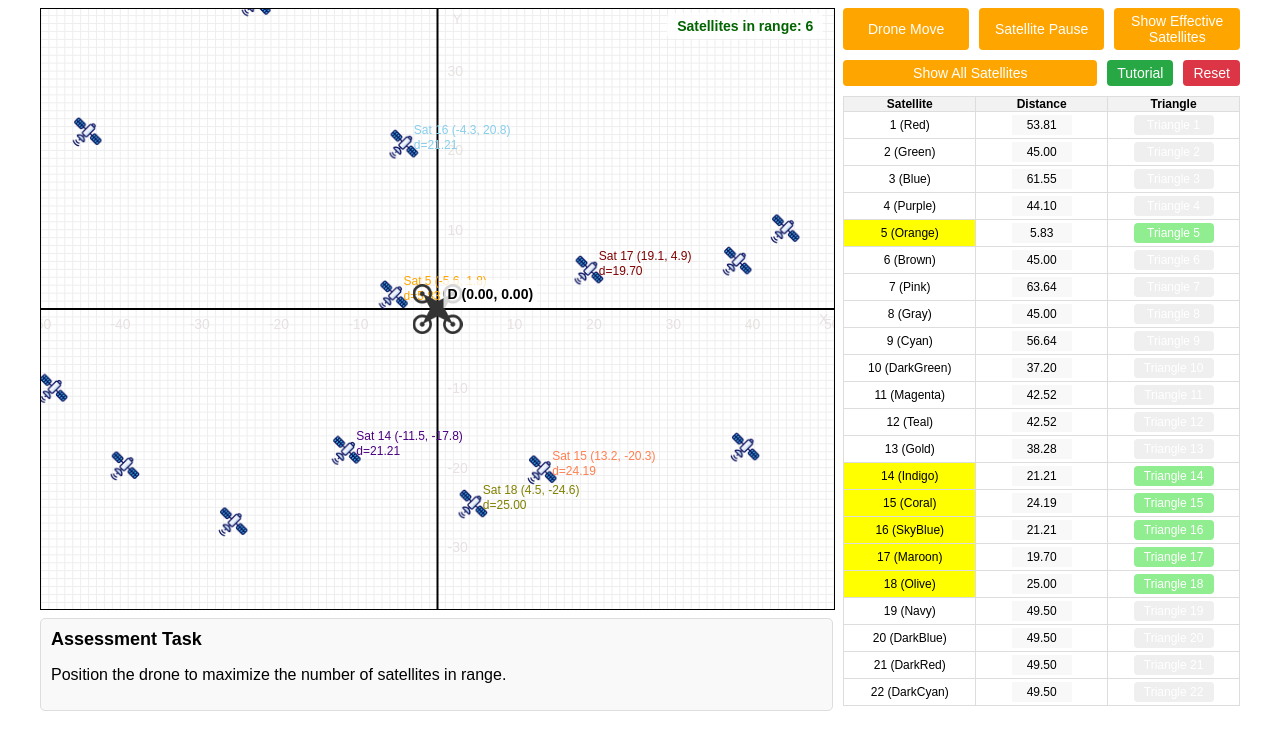
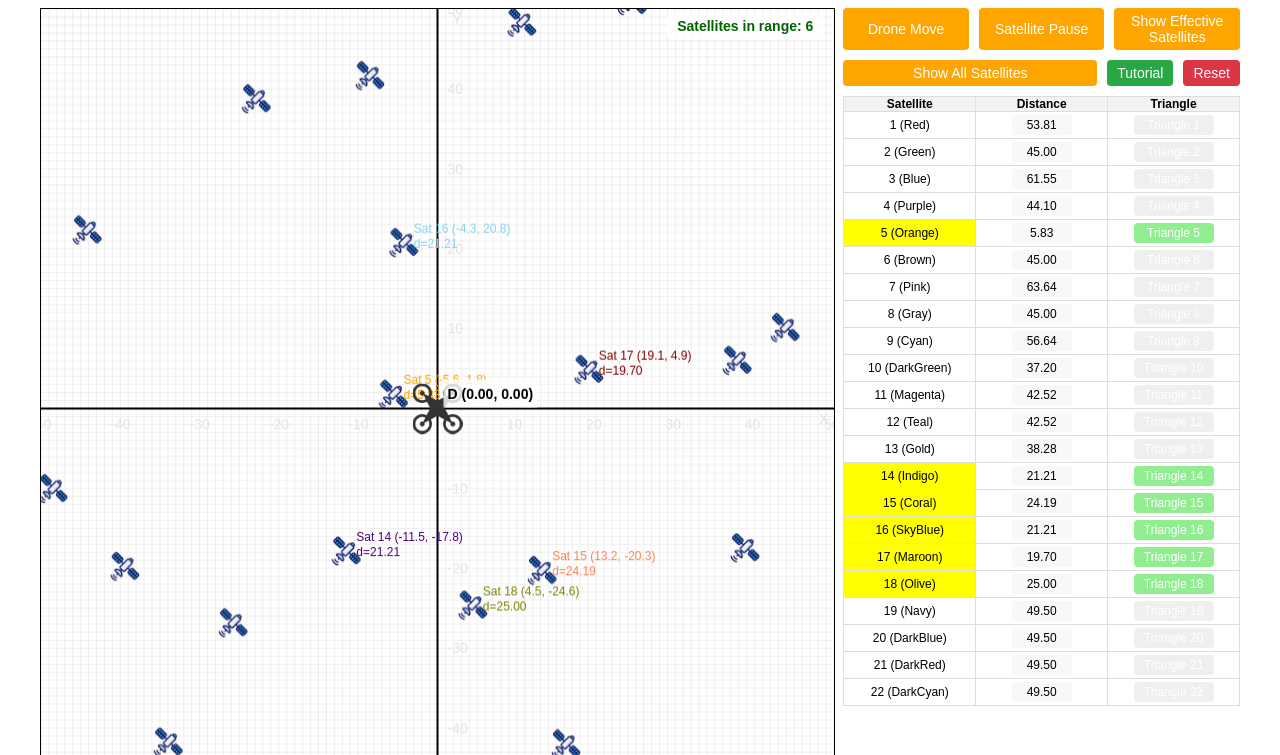
Before and after one commit to STEMedry/AIREA, a plain HTML site: page 01_GNSS.html in a window 1280 px wide. Shown: the part 45-800 px from the top of the page. Drawn offline with Linux system fonts and the light colour scheme.

Commit message:
Update 01_GNSS.html

```diff
--- a/01_GNSS.html
+++ b/01_GNSS.html
@@ -5,23 +5,32 @@
     <meta name="viewport" content="width=device-width, initial-scale=1.0">
     <title>GNSS Satellite Positioning of Drone</title>
     <style>
-        /* Existing CSS styles remain unchanged */
+        /* Ensure full height for html and body */
+        html, body {
+            height: 100%;
+            margin: 0;
+            padding: 0;
+            box-sizing: border-box;
+        }
+
+        /* Body as a flex container */
         body {
             font-family: Arial, sans-serif;
-            margin: 0;
-            padding: 10px;
             display: flex;
             flex-direction: column;
             align-items: center;  /* Center horizontally */
-            min-height: 100vh;  /* Full viewport height */
+            min-height: 100vh;    /* Full viewport height */
+            padding: 10px;
             box-sizing: border-box;
         }
+
         h1 {
             text-align: center;
             margin: 0 0 5px 0;
             width: 100%;
             font-size: 24px;
         }
+
         .header-container {
             display: flex;
             justify-content: space-between;
@@ -38,44 +47,57 @@
             align-items: center;
         }
 
+        /* Main container */
         .container {
             display: flex;
-            flex-direction: row; /* Keep left and right side by side */
+            flex-direction: row; /* Side by side layout */
             gap: 10px;
             align-items: flex-start;
-            width: 100%;  /* Full width */
-            max-width: 1200px;  /* Set a maximum width */
-            margin: 0 auto;  /* Center container */
+            width: 100%;
+            max-width: 1200px;
+            margin: 0 auto;
             box-sizing: border-box;
+            flex: 1; /* Allow to grow and fill available space */
         }
+
+        /* Left panel */
         .left-panel {
             display: flex;
             flex-direction: column;
-            flex: 2;  /* Adjust as needed */
+            flex: 2;            /* Adjust relative to .right-panel */
             gap: 10px;
             box-sizing: border-box;
         }
+
+        /* Visualization area */
         .visualization {
             position: relative;
-            height: 600px;
+            flex: 1;            /* Allow it to grow and fill space */
             width: 100%;
             box-sizing: border-box;
+            aspect-ratio: 1 / 1; /* Maintain square aspect ratio */
         }
+
+        /* Canvas styling */
         canvas {
             border: 1px solid #000;
             cursor: grab;
             touch-action: none;
-            height: 100%;  /* Fill the container */
-            width: 100%;  /* Fill the container */
+            height: 100%;       /* Fill the container */
+            width: 100%;        /* Fill the container */
         }
+
         canvas:active {
             cursor: grabbing;
         }
+
+        /* Table Styling */
         table {
             border-collapse: collapse;
             width: 100%;
             table-layout: fixed;
         }
+
         th, td {
             border: 1px solid #ddd;
             padding: 2px;  /* Reduced padding */
@@ -87,13 +109,16 @@
             white-space: nowrap;
             box-sizing: border-box;
         }
+
         th {
             background-color: #f2f2f2;
         }
+
         .sat-x, .sat-y {
             width: 50px;
             text-align: center;
         }
+
         .distance-display {
             background-color: #f8f8f8;
             padding: 5px;
@@ -105,14 +130,17 @@
             white-space: nowrap;
             box-sizing: border-box;
         }
+
+        /* Right panel */
         .right-panel {
-            flex: 1;  /* Allocate appropriate space */
+            flex: 1;            /* Allocate appropriate space */
             display: flex;
             flex-direction: column;
             gap: 10px;
             box-sizing: border-box;
         }
 
+        /* Button Styling */
         button {
             padding: 5px 10px;
             cursor: pointer;
@@ -170,6 +198,7 @@
             font-size: 12px;
             box-sizing: border-box;
         }
+
         .button-row {
             display: flex;
             gap: 10px;
@@ -177,11 +206,13 @@
             flex-wrap: wrap;
             box-sizing: border-box;
         }
+
         .satellite-table {
             max-height: none;
             overflow-y: visible;
             box-sizing: border-box;
         }
+
         .signal-counter {
             position: absolute;
             top: 5px;
@@ -193,6 +224,7 @@
             font-size: 14px;
             box-sizing: border-box;
         }
+
         @media (max-width: 1200px) {
             .container {
                 flex-direction: column;
@@ -207,15 +239,19 @@
                 width: 100%;
             }
         }
+
         .satellite-detected {
             background-color: yellow;
         }
+
         .triangle-detected {
             background-color: lightgreen;
         }
+
         .triangle-detected.clicked {
             background-color: orange !important;
         }
+
         .langButton {
             background-color: #4CAF50;
             font-weight: bold;
@@ -399,7 +435,7 @@
 <div class="container">
     <div class="left-panel">
         <div class="visualization">
-            <canvas id="trilaterationCanvas" width="800" height="800"></canvas>
+            <canvas id="trilaterationCanvas"></canvas>
             <div class="signal-counter" id="signalCounter">Satellites in range: 0</div>
         </div>
 
@@ -565,9 +601,9 @@
             const ctx = canvas.getContext('2d');
             let droneX = 0, droneY = 0;
             let isDragging = false;
-            let scale = canvas.width / 100;
-            let offsetX = canvas.width / 2;
-            let offsetY = canvas.height / 2;
+            let scale = 1; // Will be updated based on canvas size
+            let offsetX = 0;
+            let offsetY = 0;
 
             const DEFAULT_STATES = {
                 dronePosition: {
@@ -889,7 +925,7 @@
                     isDragging = true;
                     canvas.style.cursor = 'grabbing';
                 }
-            });
+            }, { passive: false });
 
             function handleMove(e) {
                 if (isDragging) {
```
